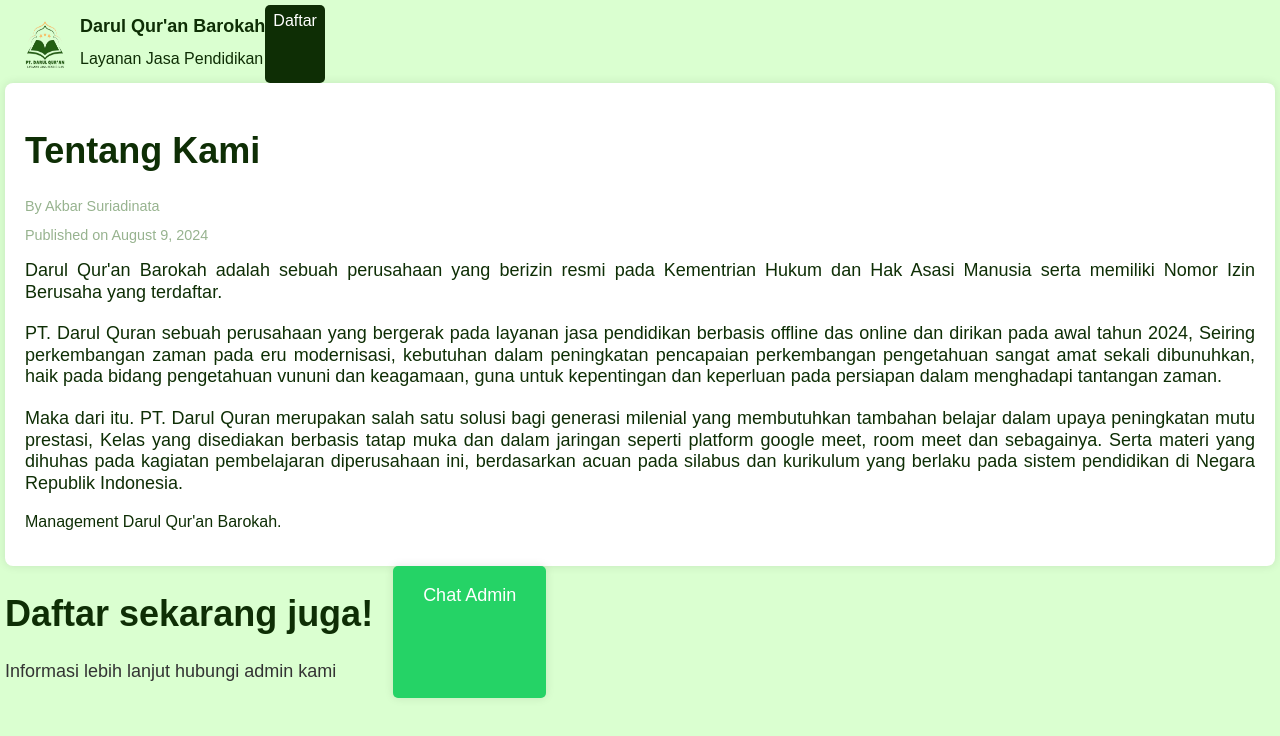
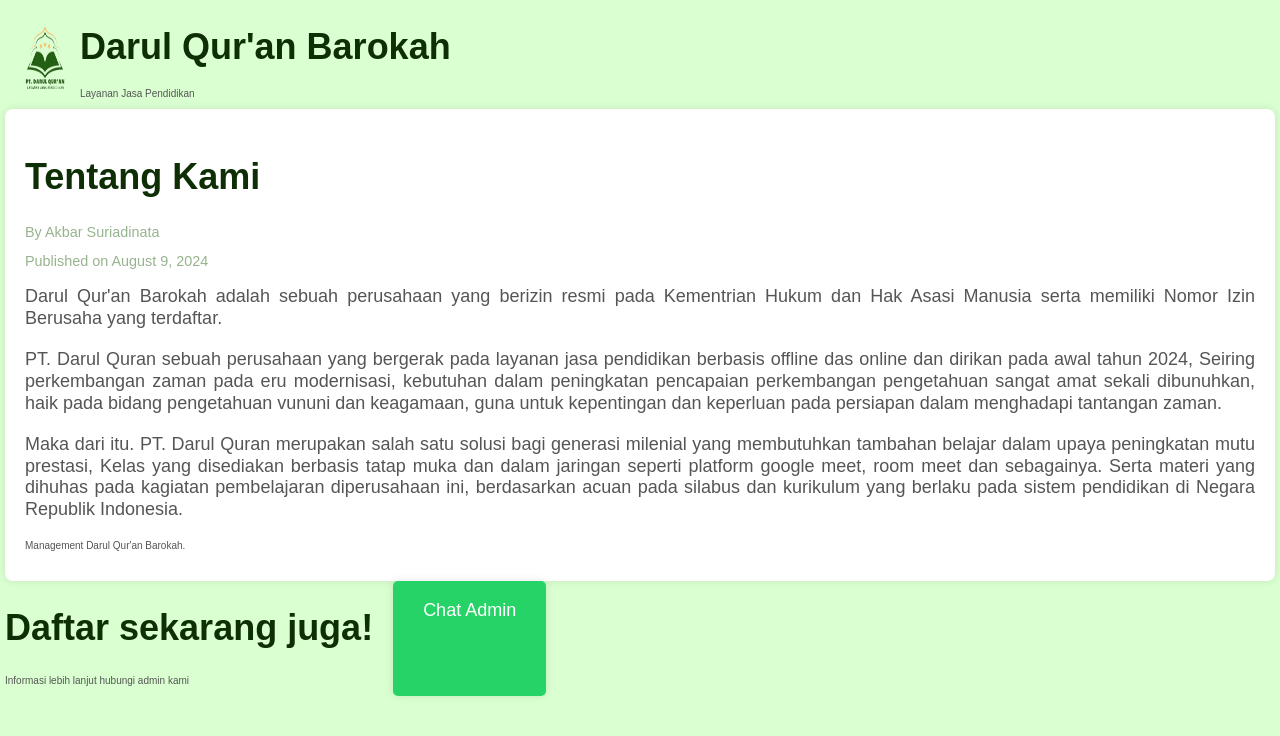
Before and after one commit to AzurYXZ/DarulQuranBarokah, a plain HTML site: page index.html in a window 1280 px wide. Drawn offline with Linux system fonts and the light colour scheme.

Commit message:
index.html

```diff
--- a/index.html
+++ b/index.html
@@ -27,33 +27,22 @@
 	    line-height: 1;
 	    max-width: 100%;
         }
-        .judul {
+        h1 {
             font-size: 18px;
         }
-        .slogan {
+        p {
             font-size: 10px;
             color: #555;
         }
-	.button {
-	    align-items: right;
-            padding: 8px 8px;
-            background-color: #0E2E05;
-            color: #fff;
-            text-decoration: none;
-            border-radius: 5px;
-            font-size: 16px;
-	}
     </style>
 </head>
 <body>
     <div class="container">
         <img src="Logo.png">
         <div class="text-content">
-            <h1 class="judul">Darul Qur'an Barokah</h1>
-            <p class=slogan">Layanan Jasa Pendidikan</p>
+            <h1>Darul Qur'an Barokah</h1>
+            <p>Layanan Jasa Pendidikan</p>
         </div>
-	<!-- Tombol yang mengarahkan ke bagian -->
-        <a href="#target-section" class="button">Daftar</a>
     </div>
 </body>
 <body>
```
